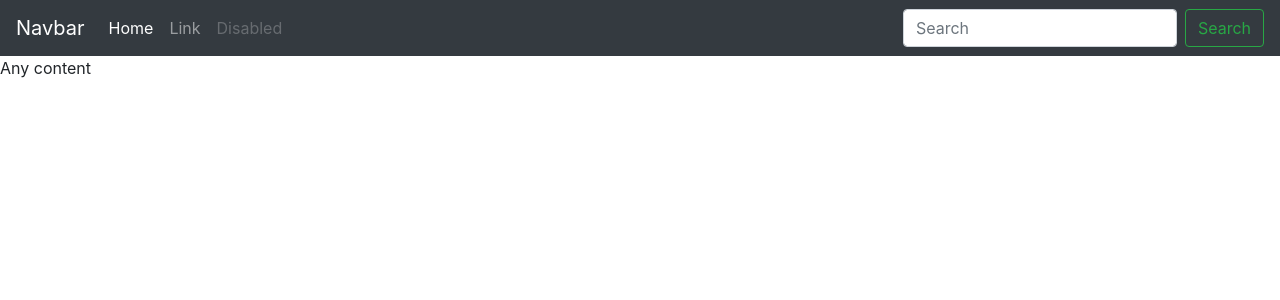
After one commit to Arthur-Akhmadullin/django_posts_and_tags, a Django app: template pt/templates/pt/base.html in a window 1280 px wide. The commit adds this page. Shown: the top 300 px of the page. Run offline with Django 3.2, Linux system fonts and the light colour scheme; the template is opened without the code that fills it, so the values that code supplies are empty; some libraries are stand-ins or nearby versions.

Commit message:
Создал базовый шаблон base.html и подключил бутстрап верстку и стили

```diff
--- /dev/null
+++ b/pt/templates/pt/base.html
@@ -0,0 +1,56 @@
+<!DOCTYPE HTML>
+
+<html lang="ru">
+	<head>
+		<meta charset="utf-8">
+		<meta name="description" content="Делаю связку постов и тегов">
+		<meta name="author" content="Артур (то есть Я!)">
+		<link rel="stylesheet" href="https://stackpath.bootstrapcdn.com/bootstrap/4.5.0/css/bootstrap.min.css" integrity="sha384-9aIt2nRpC12Uk9gS9baDl411NQApFmC26EwAOH8WgZl5MYYxFfc+NcPb1dKGj7Sk" crossorigin="anonymous">
+		<link rel="stylesheet" href="css/style.css">
+
+		<title>
+			{% block title %}
+				Посты и теги
+			{%endblock %}
+		</title>
+	</head>
+
+	<body>
+
+	<nav class="navbar navbar-expand-lg navbar-dark bg-dark">
+		<a class="navbar-brand" href="#">Navbar</a>
+
+		<button class="navbar-toggler" type="button" data-toggle="collapse" data-target="#navbarSupportedContent" aria-controls="navbarSupportedContent" aria-expanded="false" aria-label="Toggle navigation">
+			<span class="navbar-toggler-icon"></span>
+		</button>
+
+		<div class="collapse navbar-collapse" id="navbarSupportedContent">
+			<ul class="navbar-nav mr-auto">
+				<li class="nav-item active">
+					<a class="nav-link" href="#">Home <span class="sr-only">(current)</span></a>
+				</li>
+
+				<li class="nav-item">
+					<a class="nav-link" href="#">Link</a>
+				</li>
+
+
+			  <li class="nav-item">
+				<a class="nav-link disabled" href="#" tabindex="-1" aria-disabled="true">Disabled</a>
+			  </li>
+			</ul>
+
+			<form class="form-inline my-2 my-lg-0">
+				<input class="form-control mr-sm-2" type="search" placeholder="Search" aria-label="Search">
+				<button class="btn btn-outline-success my-2 my-sm-0" type="submit">Search</button>
+			</form>
+		</div>
+	</nav>
+
+	{% block content %}
+		Any content
+	{% endblock %}
+
+
+	</body>
+</html>
--- a/pt/views.py
+++ b/pt/views.py
@@ -1,4 +1,5 @@
 from django.shortcuts import render
 
 def posts_list(request):
-	return render(request, 'pt/index.html')
+	msg_hello = ["Здорово, бакланы!", "Превед медвед!", "Смешарики, в бой!!!"]
+	return render(request, 'pt/index.html', {"messages": msg_hello})
```
Also changed, not shown: pt/templates/pt/index.html (+6 -15 lines).
